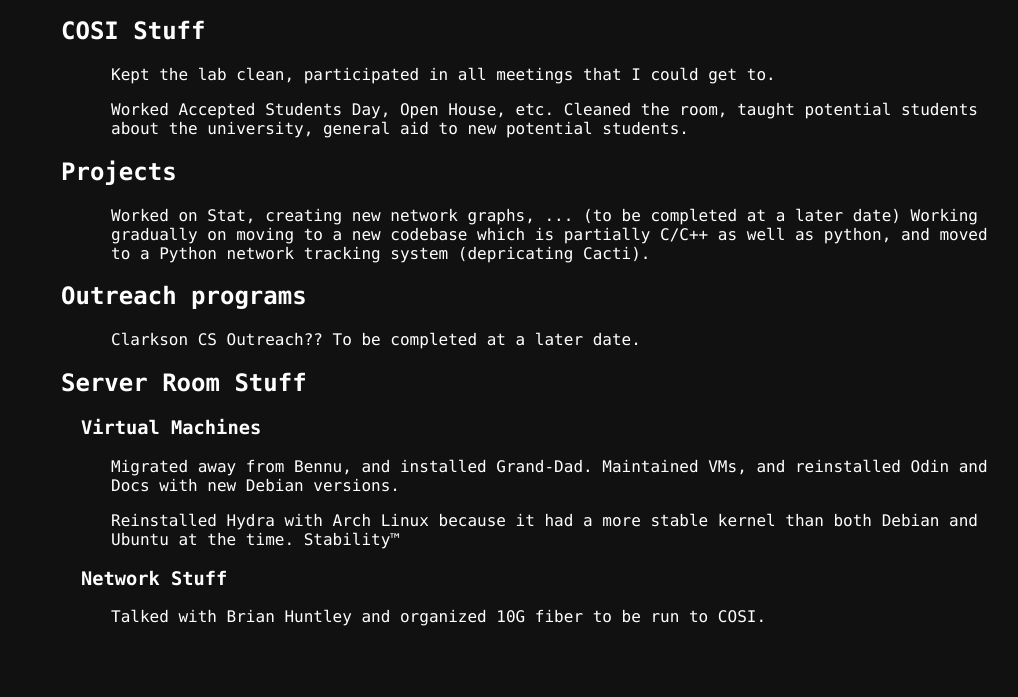
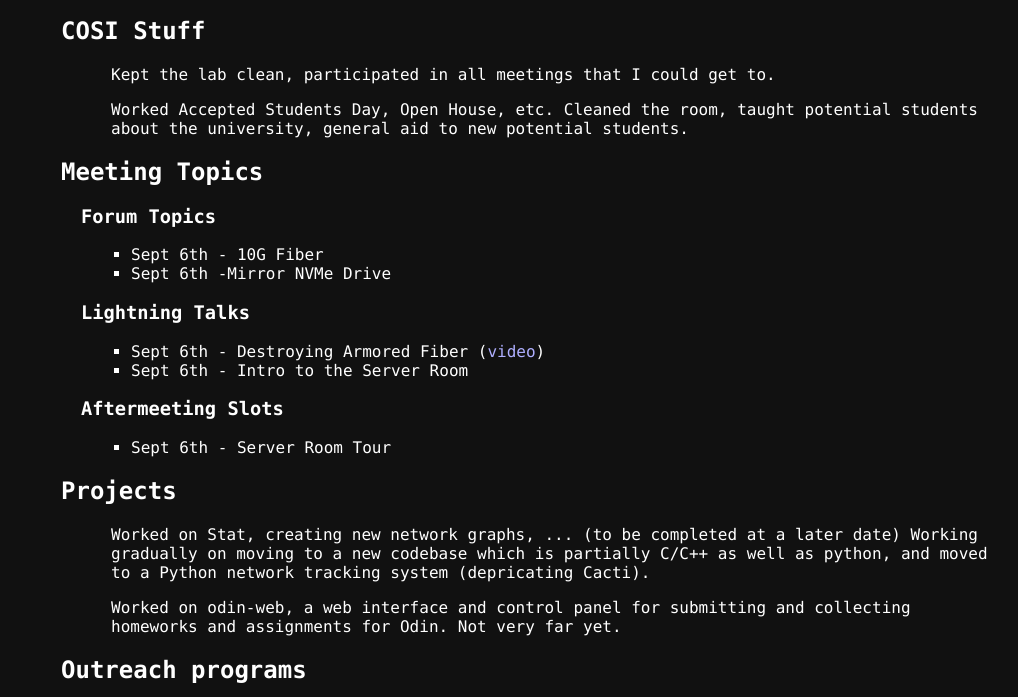
Before and after one commit to jrddunbr/mp351fa2017, a plain HTML site: page index.html in a window 1280 px wide. Shown: the part 103-800 px from the top of the page, without its empty margins (41-1059 px from the left). Drawn offline with Linux system fonts and the light colour scheme.

Commit message:
Updated some information from meeting yesterday

```diff
--- a/index.html
+++ b/index.html
@@ -21,27 +21,51 @@
     <p>
       Worked Accepted Students Day, Open House, etc. Cleaned the room, taught potential students about the university, general aid to new potential students.
     </p>
- <div>
+  </div>
+  <div>
+    <h2>Meeting Topics</h2>
+    <h3>Forum Topics</h3>
+    <ul>
+      <li>
+        Sept 6th - 10G Fiber
+      </li>
+      <li>
+        Sept 6th -Mirror NVMe Drive
+      </li>
+    </ul>
+    <h3>Lightning Talks</h3>
+    <ul>
+      <li>
+        Sept 6th - Destroying Armored Fiber (<a href="https://youtu.be/JcB2BLZrIsI" target="_blank">video</a>)
+      </li>
+      <li>
+        Sept 6th - Intro to the Server Room
+      </li>
+    </ul>
+    <h3>Aftermeeting Slots</h3>
+    <ul>
+      <li>
+        Sept 6th - Server Room Tour
+      </li>
+    </ul>
+  </div>
+  <div>
     <h2>Projects</h2>
     <p>
       Worked on Stat, creating new network graphs, ... (to be completed at a later date) Working gradually on moving to a new codebase which is partially C/C++ as well as python, and moved to a Python network tracking system (depricating Cacti).
+    </p>
+    <p>
+      Worked on odin-web, a web interface and control panel for submitting and collecting homeworks and assignments for Odin. Not very far yet.
     </p>
   </div>
   <div>
     <h2>Outreach programs</h2>
     <p>
-      Clarkson CS Outreach?? To be completed at a later date.
+      Clarkson CS Outreach?? To be filled in at a later date.
    </p>
   </div>
   <div>
     <h2>Server Room Stuff</h2>
-    <h3>Virtual Machines</h3>
-    <p>
-      Migrated away from Bennu, and installed Grand-Dad. Maintained VMs, and reinstalled Odin and Docs with new Debian versions.
-    </p>
-    <p>
-      Reinstalled Hydra with Arch Linux because it had a more stable kernel than both Debian and Ubuntu at the time. Stability&#8482;
-    </p>
     <h3>Network Stuff</h3>
     <p>
       Talked with Brian Huntley and organized 10G fiber to be run to COSI.
```
